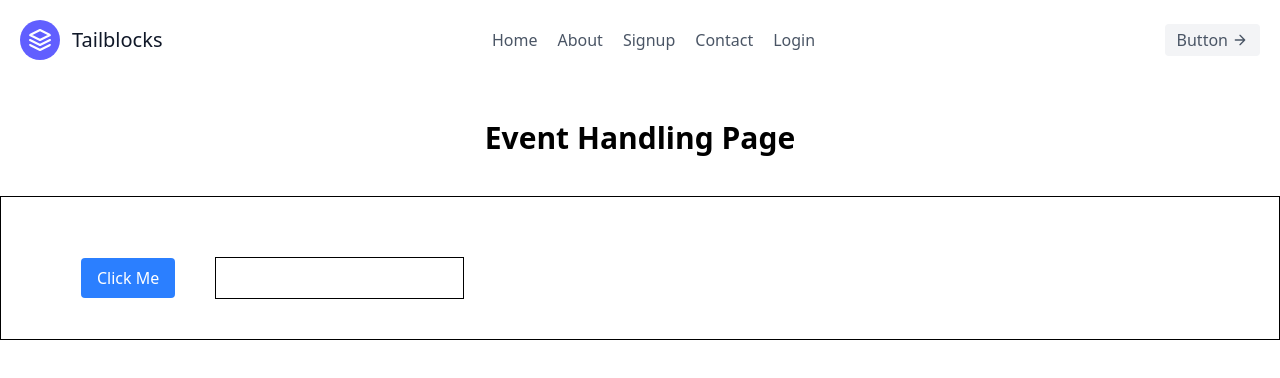
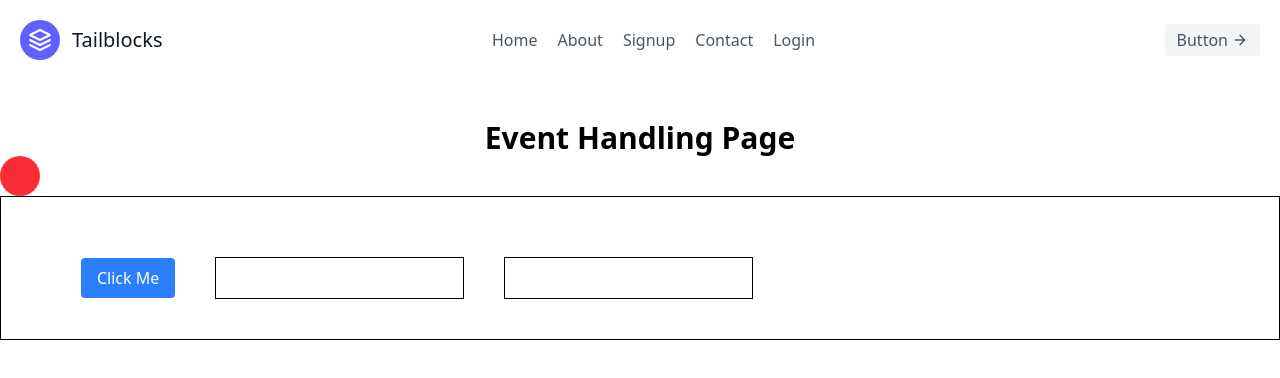
Before and after one commit to zehracodes29/MERN-STACK, a Next.js app in the folder section 2/frontend/: page /event-handling in a window 1280 px wide. Shown: the top 378 px of the page. Built offline with nearby package versions, Linux system fonts and the light colour scheme.

Commit message:
event handling mouse evenyt

```diff
--- a/section 2/frontend/src/app/event-handling/page.jsx
+++ b/section 2/frontend/src/app/event-handling/page.jsx
@@ -3,14 +3,28 @@ import React from 'react'
 
 const EventHandling = () => {
   return (
-    <div className=''>
+    <div className='h-screen' onMouseMove={ (e) => {
+      const box = document.getElementById('box');
+      box.style.left = e.pageX -10 + 'px';
+      box.style.top = e.pageY -10 + 'px';
+    }}>
         <h1 className='text-center mt-10 text-3xl font-bold'>Event Handling Page</h1>
+        <div className='bg-red-500 size-10 rounded-full absolute' id='box'>
+
+        </div>
         <div className='container mx-auto mt-10 border p-10'>
             <button className='bg-blue-500 text-white px-4 py-2 rounded hover:bg-blue-600 mt-5 ml-10'
             onClick={() => alert('Button Clicked!')}>
                 Click Me
             </button>
-            <input type="text" className='border p-2 mt-5 ml-10' onChange={(e) => console.log(e.target.value)} />
+            <input type="text"
+            className='border p-2 mt-5 ml-10'
+            onChange={(e) => console.log(e.target.value)} />
+            <input type="text"
+             className='border p-2 mt-5 ml-10'
+             onKeyDown={(e) => console.log(e.code)} />
+
+
         </div>
     </div>
   )
```
